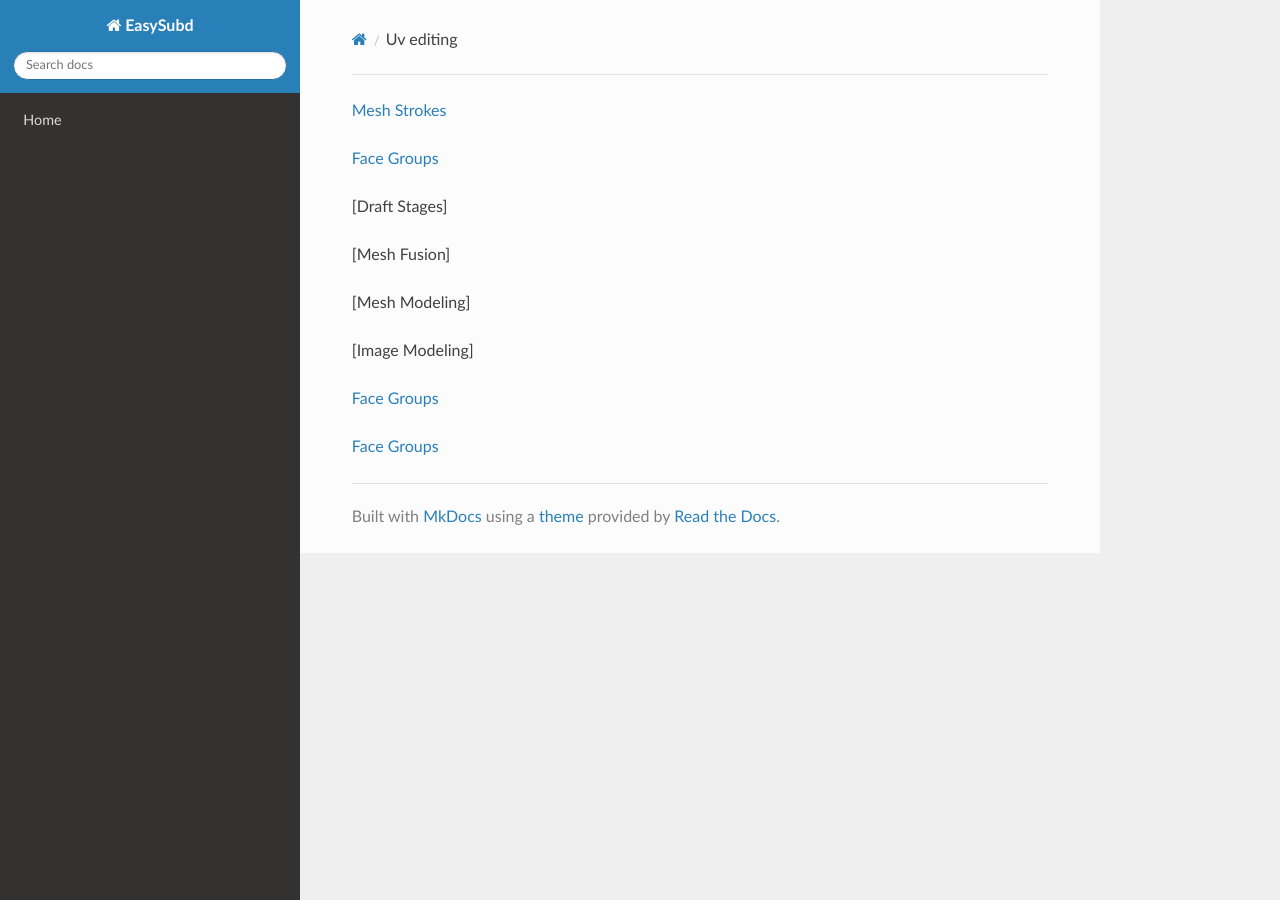
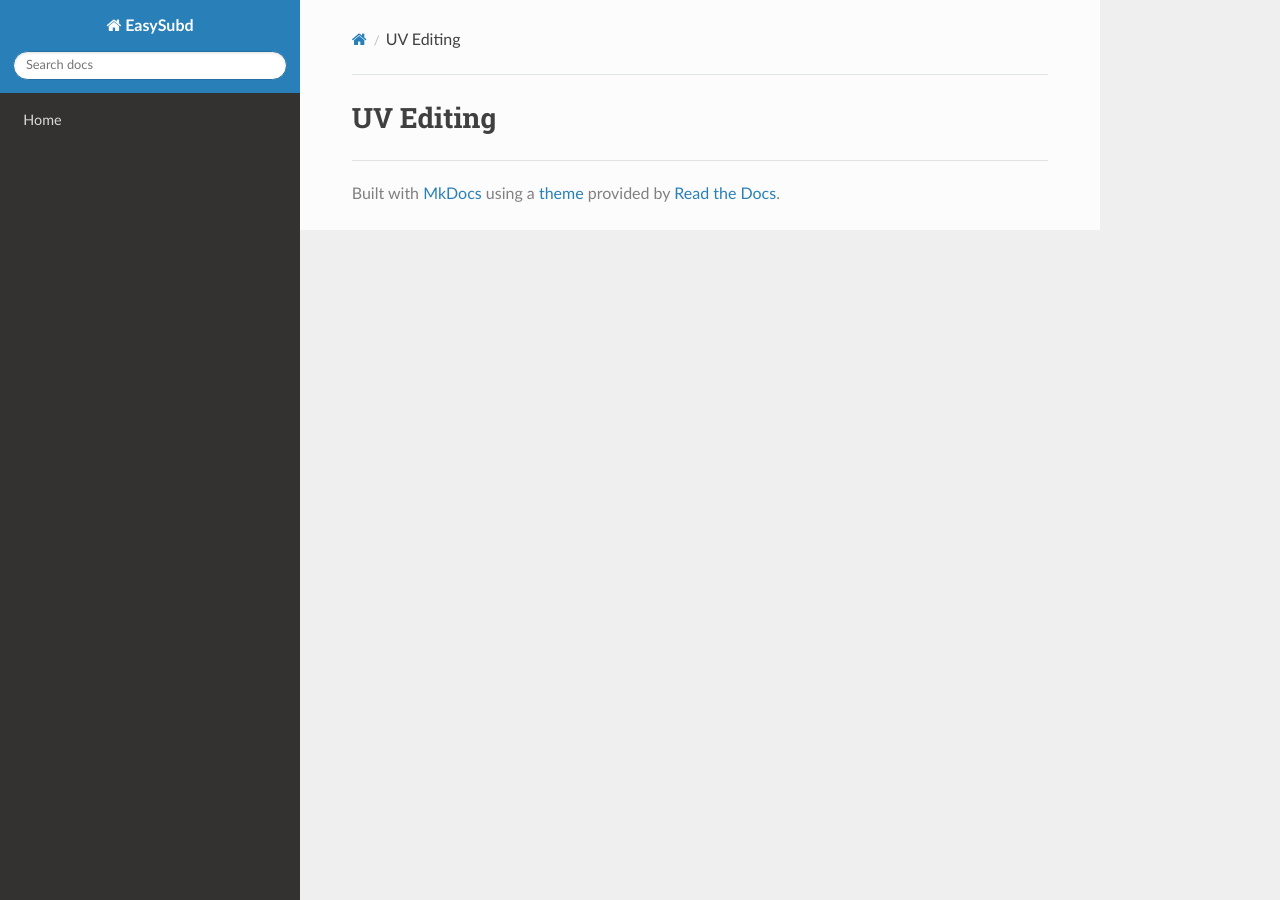
Before and after one commit to yursiv/EasySubd, an MkDocs documentation site: the page built from docs/Modeling/UV Editing/uv_editing.md, in a window 1280 px wide. Built offline with MkDocs 1.6.1, drawn with Linux system fonts in a browser that asks for light colours; nearby versions of some CDN libraries.

Commit message:
docs upload

```diff
--- a/docs/Modeling/UV Editing/uv_editing.md
+++ b/docs/Modeling/UV Editing/uv_editing.md
@@ -1,18 +1 @@
-[Mesh Strokes]
-
-[Face Groups]
-
-[Draft Stages]
-
-[Mesh Fusion]
-
-[Mesh Modeling]
-
-[Image Modeling]
-
-[Face Groups]
-
-[Face Groups]
-
-[mesh strokes]: Modeling/1_mesh_strokes/__mstrokes_index.md
-[face groups]: Modeling/2_face_groups/__mstrokes_index.md
+#UV Editing
```
Also changed, not shown: docs/Image Modeling/image_modeling.md (added, +1 -0 lines).
